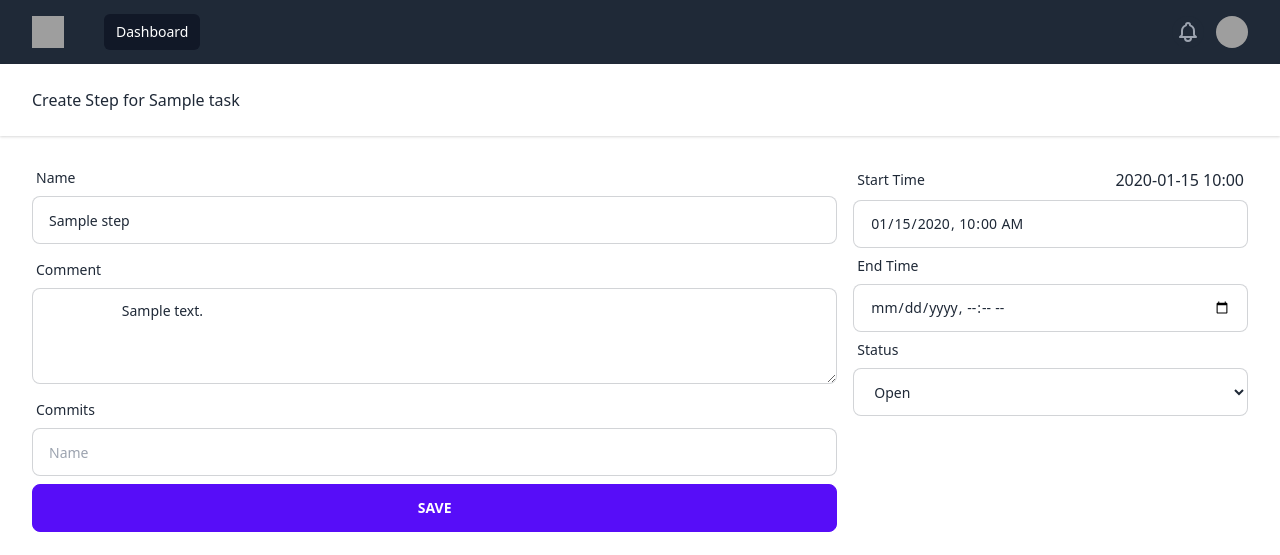
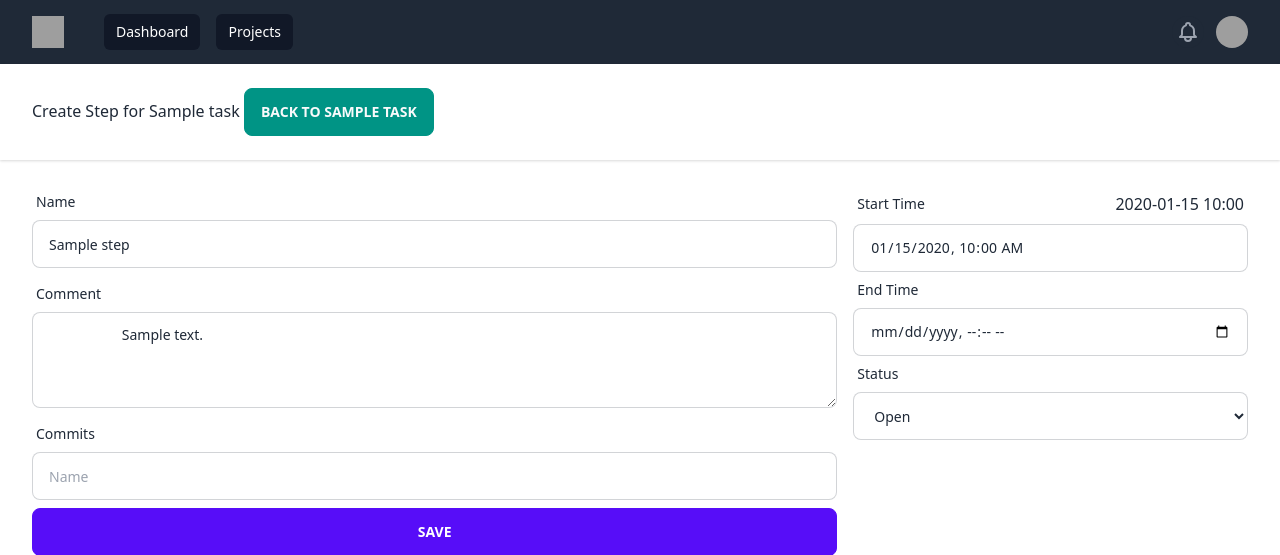
Before and after one commit to dewmal/next-pm, a Django app: page /project/task/step/view/1 in a window 1280 px wide. Shown: the top 555 px of the page. Run offline with Django 3.2, Linux system fonts and the light colour scheme; tables that the repository leaves empty hold one stand-in row (Sample ...); style sheets or scripts are compiled from the project's sources; grey boxes are pictures that could not be loaded.

Commit message:
Update flow controllers

```diff
--- a/project_detail/urls.py
+++ b/project_detail/urls.py
@@ -3,8 +3,8 @@ from .views import project_create, project_index, project_view, \
     task_create, task_view, task_step_create, step_view
 
 urlpatterns = [
-    path("", project_index),
-    path("create", project_create),
+    path("", project_index, name="projects"),
+    path("create", project_create,name="project-create"),
     path("view/<int:id>", project_view, name="project-view"),
     ##
     path("task/create/<int:project_id>", task_create, name="task-create"),
--- a/project_detail/views.py
+++ b/project_detail/views.py
@@ -60,7 +60,7 @@ def task_create(request, project_id):
     if request.method == "POST":
         form = TaskForm(request.POST, request.FILES, prefix="task")
         if form.is_valid():
-            form.save(commit=False)
+            form.save()
         else:
             print(form.errors)
             errors = form.errors
@@ -84,10 +84,11 @@ def project_view(request, id):
 @require_http_methods(["GET", "POST"])
 def project_create(request):
     form = ProjectForm(prefix="proj")
+    errors = []
     if request.method == "POST":
         form = ProjectForm(request.POST, request.FILES, prefix="proj")
         if form.is_valid():
             form.save()
         else:
-            print(form.errors)
-    return render(request, "project/create.html", {'form': form})
+            errors = form.errors
+    return render(request, "project/create.html", {'form': form, "errors": errors})
--- a/templates/project/all.html
+++ b/templates/project/all.html
@@ -1,4 +1,8 @@
 {% extends "template/base.html" %}
+
+{% block title %}
+    <a class="btn btn-primary" href="{% url 'project-create' %}">Add Project</a>
+{% endblock %}
 
 {% block content %}
     <div class="overflow-x-auto">
--- a/templates/project/create.html
+++ b/templates/project/create.html
@@ -1,6 +1,10 @@
 {% extends "template/base.html" %}
 
 {% block content %}
+
+    {% for error in errors %}
+        <p>{{ error }}</p>
+    {% endfor %}
     <form method="post" class="grid gap-4 grid-cols-3">
         {% csrf_token %}
         <div class="col-span-2 grid gap-2 grid-cols-1">
--- a/templates/task/create.html
+++ b/templates/task/create.html
@@ -1,5 +1,8 @@
 {% extends "template/base.html" %}
-{% block title %}Create Task for {{ project.name }}{% endblock %}
+{% block title %}Create Task for {{ project.name }}
+
+    <a class="btn btn-success" href="{% url 'project-view' project.id %}">Back to {{ project.name }}</a>
+{% endblock %}
 {% block content %}
     {% for error in errors %}
         {{ error }}
--- a/templates/task/step/create.html
+++ b/templates/task/step/create.html
@@ -1,5 +1,11 @@
 {% extends "template/base.html" %}
-{% block title %}Create Step for  <a href="{% url 'task-view' task.id %}">{{ task.name }}</a>{% endblock %}
+{% block title %}
+    Create Step for  <a href="{% url 'task-view' task.id %}">{{ task.name }}</a>
+
+
+    <a class="btn btn-success" href="{% url 'task-view' step.task_id %}">Back to {{ task.name }}</a>
+
+{% endblock %}
 {% block content %}
     {% for error in errors %}
         <p>{{ error }}</p>
--- a/templates/task/view.html
+++ b/templates/task/view.html
@@ -7,6 +7,7 @@
         </h1>
 
         <a class="btn btn-primary" href="{% url 'task-step-create' task.id %}">Add Step</a>
+        <a class="btn btn-success" href="{% url 'project-view' task.project_id %}">Back to {{ task.project.name }}</a>
     </div>
 
 {% endblock %}
--- a/templates/template/header.html
+++ b/templates/template/header.html
@@ -9,8 +9,11 @@
                 <div class="hidden md:block">
                     <div class="ml-10 flex items-baseline space-x-4">
                         <!-- Current: "bg-gray-900 text-white", Default: "text-gray-300 hover:bg-gray-700 hover:text-white" -->
-                        <a href="#" class="bg-gray-900 text-white px-3 py-2 rounded-md text-sm font-medium"
+                        <a href="/" class="bg-gray-900 text-white px-3 py-2 rounded-md text-sm font-medium"
                            aria-current="page">Dashboard</a>
+                        <!-- Current: "bg-gray-900 text-white", Default: "text-gray-300 hover:bg-gray-700 hover:text-white" -->
+                        <a href="{% url "projects" %}" class="bg-gray-900 text-white px-3 py-2 rounded-md text-sm font-medium"
+                           aria-current="page">Projects</a>
                     </div>
                 </div>
             </div>
@@ -69,7 +72,7 @@
     <div class="md:hidden" id="mobile-menu">
         <div class="px-2 pt-2 pb-3 space-y-1 sm:px-3">
             <!-- Current: "bg-gray-900 text-white", Default: "text-gray-300 hover:bg-gray-700 hover:text-white" -->
-            <a href="#" class="bg-gray-900 text-white block px-3 py-2 rounded-md text-base font-medium"
+            <a href="/" class="bg-gray-900 text-white block px-3 py-2 rounded-md text-base font-medium"
                aria-current="page">Dashboard</a>
 
             <a href="#"
```
